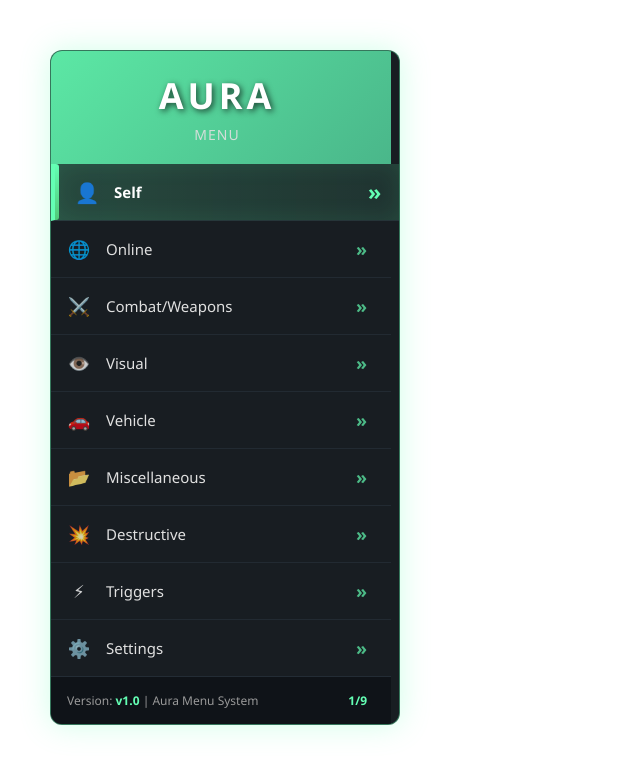
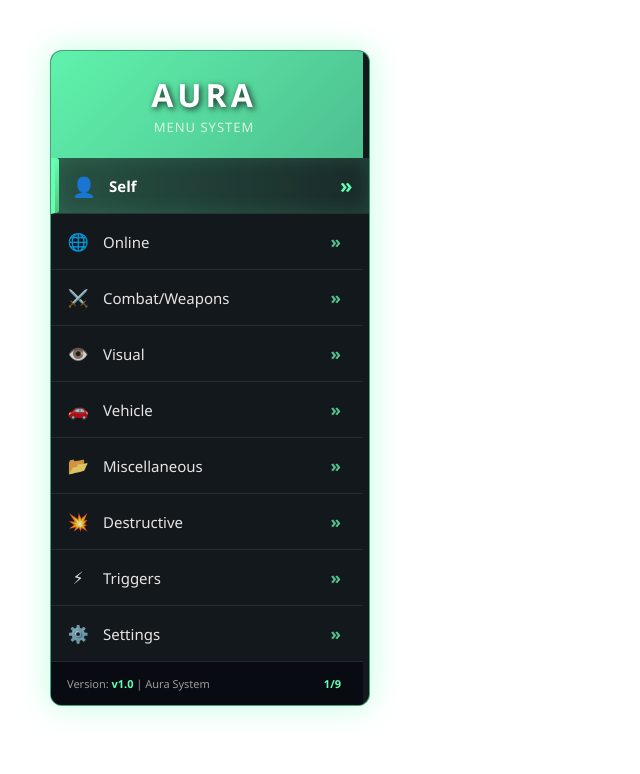
Before and after one commit to wf-675/Aura-Menu-Test, a plain HTML site: page index.html in a window 1280 px wide. Shown: the whole page, without its empty margins (0-640 px from the left). Drawn offline with Linux system fonts and the light colour scheme.

Commit message:
index.html

```diff
--- a/index.html
+++ b/index.html
@@ -20,35 +20,23 @@
             cursor: default;
         }
 
-        #menu-overlay {
-            position: fixed;
-            top: 0;
-            left: 0;
-            width: 100%;
-            height: 100%;
-            background: transparent;
-            display: none;
-            justify-content: flex-start;
-            align-items: flex-start;
-            z-index: 1000;
+        .menu-container {
+            position: absolute;
+            top: 50px;
+            left: 50px;
+            width: 320px;
+            background: rgba(15, 20, 25, 0.98);
+            border-radius: 12px;
+            border: 1px solid rgba(100, 255, 180, 0.6);
+            box-shadow: 0 0 30px rgba(100, 255, 180, 0.4);
+            overflow: hidden;
+            animation: slideIn 0.4s ease-out;
         }
 
-        .menu-container {
-            margin: 50px;
-            width: 350px;
-            background: rgba(20, 25, 30, 0.98);
-            border-radius: 12px;
-            border: 1px solid rgba(100, 255, 180, 0.4);
-            box-shadow: 0 0 30px rgba(100, 255, 180, 0.3);
-            overflow: hidden;
-            backdrop-filter: blur(15px);
-            animation: slideInLeft 0.4s ease-out;
-        }
-
-        @keyframes slideInLeft {
+        @keyframes slideIn {
             from {
                 opacity: 0;
-                transform: translateX(-50px);
+                transform: translateX(-40px);
             }
             to {
                 opacity: 1;
@@ -57,25 +45,25 @@
         }
 
         .menu-header {
-            background: linear-gradient(135deg, rgba(100, 255, 180, 0.9), rgba(80, 200, 150, 0.9));
-            padding: 20px;
+            background: linear-gradient(135deg, rgba(100, 255, 180, 0.95), rgba(80, 200, 150, 0.95));
+            padding: 22px;
             text-align: center;
             position: relative;
         }
 
         .menu-title {
-            font-size: 36px;
+            font-size: 32px;
             font-weight: bold;
             letter-spacing: 4px;
-            text-shadow: 2px 2px 6px rgba(0, 0, 0, 0.7);
+            text-shadow: 2px 2px 6px rgba(0, 0, 0, 0.8);
             color: #ffffff;
+            margin-bottom: 2px;
         }
 
         .menu-subtitle {
-            font-size: 14px;
+            font-size: 13px;
             opacity: 0.9;
-            margin-top: 5px;
-            color: #e0e0e0;
+            color: #e8f5e8;
             letter-spacing: 1px;
         }
 
@@ -87,8 +75,8 @@
             display: flex;
             align-items: center;
             justify-content: space-between;
-            padding: 16px 24px;
-            border-bottom: 1px solid rgba(40, 50, 60, 0.6);
+            padding: 16px 22px;
+            border-bottom: 1px solid rgba(40, 50, 60, 0.7);
             cursor: pointer;
             transition: all 0.3s cubic-bezier(0.4, 0, 0.2, 1);
             position: relative;
@@ -101,20 +89,20 @@
 
         .menu-item:hover,
         .menu-item.selected {
-            background: linear-gradient(90deg, rgba(100, 255, 180, 0.2), rgba(100, 255, 180, 0.1));
+            background: linear-gradient(90deg, rgba(100, 255, 180, 0.25), rgba(100, 255, 180, 0.08));
             border-left: 4px solid #64ffb4;
-            padding-left: 20px;
-            transform: translateX(8px);
-            box-shadow: inset 0 0 25px rgba(100, 255, 180, 0.1);
+            padding-left: 18px;
+            transform: translateX(6px);
+            box-shadow: inset 0 0 20px rgba(100, 255, 180, 0.15);
         }
 
         .menu-item .icon {
-            width: 24px;
-            height: 24px;
-            margin-right: 15px;
-            opacity: 0.8;
+            width: 22px;
+            height: 22px;
+            margin-right: 14px;
+            opacity: 0.85;
             transition: all 0.3s ease;
-            font-size: 18px;
+            font-size: 17px;
             display: flex;
             align-items: center;
             justify-content: center;
@@ -123,15 +111,15 @@
         .menu-item:hover .icon,
         .menu-item.selected .icon {
             opacity: 1;
-            transform: scale(1.1);
+            transform: scale(1.15);
         }
 
         .menu-item .text {
             flex: 1;
             font-size: 15px;
             font-weight: 500;
-            color: #e0e0e0;
-            transition: color 0.3s ease;
+            color: #e5e5e5;
+            transition: all 0.3s ease;
         }
 
         .menu-item:hover .text,
@@ -141,8 +129,8 @@
         }
 
         .menu-item .arrow {
-            font-size: 18px;
-            color: rgba(100, 255, 180, 0.7);
+            font-size: 17px;
+            color: rgba(100, 255, 180, 0.75);
             transition: all 0.3s ease;
             font-weight: bold;
         }
@@ -150,13 +138,13 @@
         .menu-item:hover .arrow,
         .menu-item.selected .arrow {
             color: #64ffb4;
-            transform: translateX(5px) scale(1.2);
+            transform: translateX(4px) scale(1.2);
         }
 
         .menu-footer {
-            background: rgba(15, 20, 25, 0.95);
-            padding: 15px 24px;
-            font-size: 12px;
+            background: rgba(8, 12, 18, 0.95);
+            padding: 14px 22px;
+            font-size: 11px;
             color: #999;
             border-top: 1px solid rgba(40, 50, 60, 0.8);
             display: flex;
@@ -188,22 +176,37 @@
 
         /* Click animation */
         .menu-item.clicked {
-            animation: clickPulse 0.3s ease;
+            animation: clickEffect 0.4s ease;
         }
 
-        @keyframes clickPulse {
-            0% { transform: translateX(8px) scale(1); }
-            50% { transform: translateX(15px) scale(1.05); background: rgba(100, 255, 180, 0.3); }
-            100% { transform: translateX(8px) scale(1); }
+        @keyframes clickEffect {
+            0% {
+                transform: translateX(6px) scale(1);
+                background: linear-gradient(90deg, rgba(100, 255, 180, 0.25), rgba(100, 255, 180, 0.08));
+            }
+            50% {
+                transform: translateX(12px) scale(1.05);
+                background: rgba(100, 255, 180, 0.4);
+            }
+            100% {
+                transform: translateX(6px) scale(1);
+                background: linear-gradient(90deg, rgba(100, 255, 180, 0.25), rgba(100, 255, 180, 0.08));
+            }
+        }
+
+        /* Glow effect on hover */
+        .menu-item:hover {
+            box-shadow:
+                inset 0 0 20px rgba(100, 255, 180, 0.15),
+                0 0 15px rgba(100, 255, 180, 0.2);
         }
     </style>
 </head>
 <body>
-    <div id="menu-overlay">
     <div class="menu-container">
         <div class="menu-header">
             <div class="menu-title">AURA</div>
-                <div class="menu-subtitle">MENU</div>
+            <div class="menu-subtitle">MENU SYSTEM</div>
         </div>
 
         <div class="menu-items">
@@ -255,81 +258,52 @@
         </div>
 
         <div class="menu-footer">
-                <span>Version: <span class="version">v1.0</span> | Aura Menu System</span>
+            <span>Version: <span class="version">v1.0</span> | Aura System</span>
             <span class="counter">1/9</span>
-            </div>
         </div>
     </div>
 
     <script>
-        // Menu state
         let currentIndex = 0;
-        let menuVisible = false;
         const menuItems = document.querySelectorAll('.menu-item');
         const maxIndex = menuItems.length - 1;
-        const menuOverlay = document.getElementById('menu-overlay');
 
-        // Update selection visual
         function updateSelection() {
+            // إزالة التحديد من جميع العناصر
             menuItems.forEach(item => item.classList.remove('selected'));
+
+            // إضافة التحديد للعنصر الحالي
             menuItems[currentIndex].classList.add('selected');
+
+            // تحديث العداد
             document.querySelector('.counter').textContent = `${currentIndex + 1}/9`;
 
+            // تمرير العنصر للعرض
             menuItems[currentIndex].scrollIntoView({
                 behavior: 'smooth',
                 block: 'nearest'
             });
         }
 
-        // Handle item selection
         function selectItem() {
             const selectedItem = menuItems[currentIndex];
             const action = selectedItem.dataset.action;
             const itemText = selectedItem.querySelector('.text').textContent;
 
-            console.log(`Selected: ${itemText} (${action})`);
+            console.log(`🎯 Selected: ${itemText} (${action})`);
 
-            // Add click animation
+            // إضافة تأثير النقر
             selectedItem.classList.add('clicked');
             setTimeout(() => {
                 selectedItem.classList.remove('clicked');
-            }, 300);
+            }, 400);
 
-            // Send selection to Lua (for DUI communication)
-            if (window.parent && window.parent.postMessage) {
-                window.parent.postMessage({
-                    type: 'menuAction',
-                    action: 'select',
-                    item: action,
-                    name: itemText,
-                    index: currentIndex
-                }, '*');
+            // هنا يمكنك إضافة المزيد من الوظائف
+            alert(`Selected: ${itemText}`);
         }
 
-            // Log for debugging
-            console.log('Menu action sent:', {
-                action: 'select',
-                item: action,
-                name: itemText
-            });
-        }
-
-        // Close menu
-        function closeMenu() {
-            if (window.parent && window.parent.postMessage) {
-                window.parent.postMessage({
-                    type: 'menuAction',
-                    action: 'close'
-                }, '*');
-            }
-
-            console.log('Menu close requested');
-        }
-
-        // Keyboard navigation
+        // التحكم بالكيبورد
         document.addEventListener('keydown', function(e) {
-            if (!menuVisible) return;
-
             switch(e.key) {
                 case 'ArrowUp':
                     e.preventDefault();
@@ -350,84 +324,32 @@
                     break;
 
                 case 'Escape':
-                case 'Home':
                     e.preventDefault();
-                    closeMenu();
+                    console.log('Menu closed with ESC');
+                    // يمكن إخفاء المنيو هنا
                     break;
             }
         });
 
-        // Mouse support
+        // دعم الماوس
         menuItems.forEach((item, index) => {
             item.addEventListener('mouseenter', () => {
-                if (!menuVisible) return;
                 currentIndex = index;
                 updateSelection();
             });
 
             item.addEventListener('click', () => {
-                if (!menuVisible) return;
                 currentIndex = index;
                 updateSelection();
                 setTimeout(selectItem, 100);
             });
         });
 
-        // Listen for messages from Lua/DUI
-        window.addEventListener('message', function(event) {
-            const data = event.data;
-
-            if (data.type === 'showMenu') {
-                menuOverlay.style.display = 'flex';
-                menuVisible = true;
-                updateSelection();
-                console.log('Aura Menu opened');
-
-            } else if (data.type === 'hideMenu') {
-                menuOverlay.style.display = 'none';
-                menuVisible = false;
-                console.log('Aura Menu closed');
-            }
-        });
-
-        // Handle postMessage from parent (DUI)
-        if (window.addEventListener) {
-            window.addEventListener('message', function(e) {
-                try {
-                    const data = typeof e.data === 'string' ? JSON.parse(e.data) : e.data;
-
-                    if (data.type === 'showMenu') {
-                        menuOverlay.style.display = 'flex';
-                        menuVisible = true;
-                        updateSelection();
-                        console.log('Menu shown via postMessage');
-
-                    } else if (data.type === 'hideMenu') {
-                        menuOverlay.style.display = 'none';
-                        menuVisible = false;
-                        console.log('Menu hidden via postMessage');
-                    }
-                } catch (err) {
-                    // Ignore parsing errors
-                }
-            }, false);
-        }
-
-        // Initialize menu
+        // تهيئة المنيو
         updateSelection();
 
-        // Auto-show for testing (remove in production)
-        setTimeout(() => {
-            if (!menuVisible) {
-                menuOverlay.style.display = 'flex';
-                menuVisible = true;
-                updateSelection();
-                console.log('Menu auto-shown for testing');
-            }
-        }, 1000);
-
-        console.log('Aura Menu System loaded and ready');
-        console.log('Use arrow keys to navigate, Enter to select, ESC/Home to close');
+        console.log('🌟 Aura Menu loaded successfully');
+        console.log('📋 Use arrow keys to navigate, Enter to select');
     </script>
 </body>
 </html>
```
Lines whose indentation alone changed are shown as unchanged.
